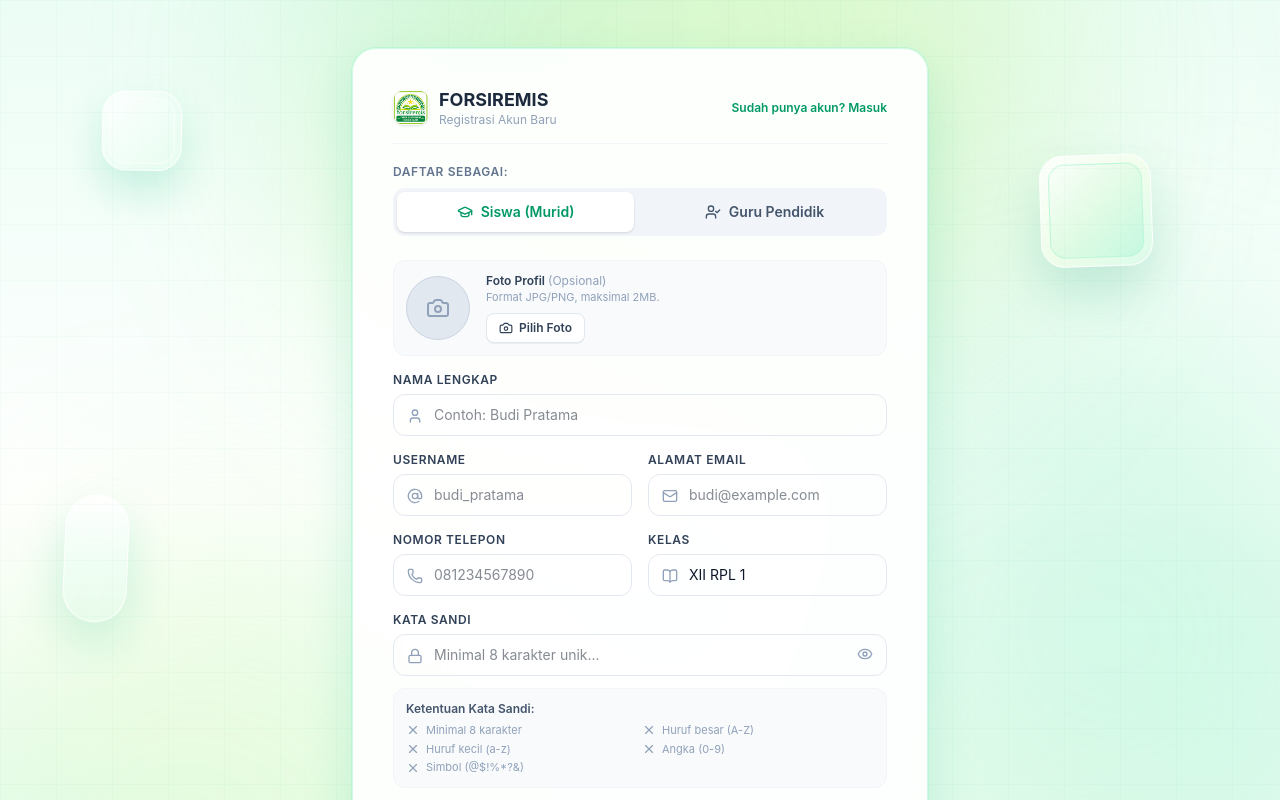
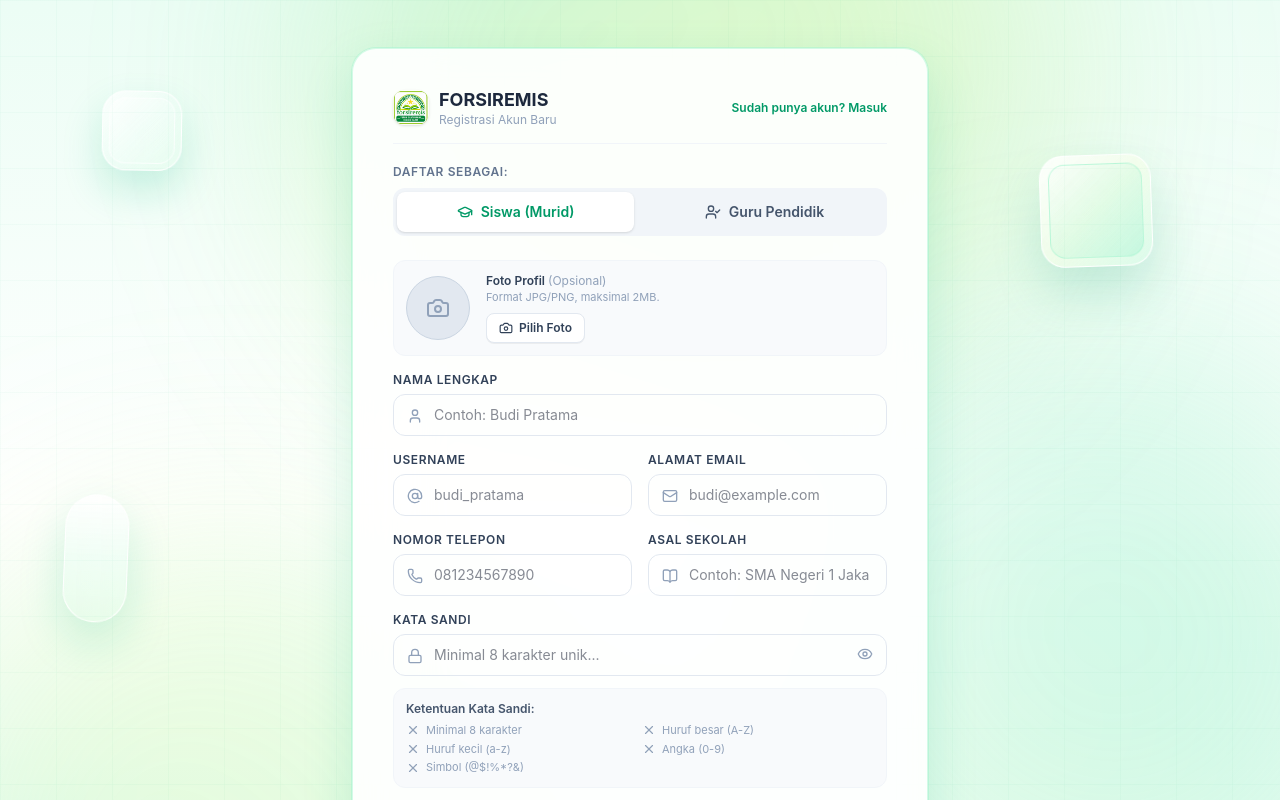
Before and after one commit to alifsurya2710/absensi-bimbel-budi-bakti, a Next.js app: page /register in a window 1280 px wide. Shown: the top 800 px of the page. Built offline with nearby package versions, Linux system fonts and the light colour scheme.

Commit message:
feat: change kelas label to Asal Sekolah across register and related views

```diff
--- a/src/app/page.tsx
+++ b/src/app/page.tsx
@@ -72,7 +72,7 @@ export default async function HomePage() {
           </h1>
 
           <p className="mt-5 text-sm sm:text-lg text-slate-600 max-w-2xl mx-auto leading-relaxed">
-            Sistem pencatatan kehadiran modern berbasis foto selfie kamera langsung, persetujuan realtime, monitoring kelas, dan rekapitulasi data Excel instan.
+            Sistem pencatatan kehadiran modern berbasis foto selfie kamera langsung, persetujuan realtime, monitoring presensi siswa &amp; guru, dan rekapitulasi data Excel instan.
           </p>
 
           <div className="mt-8 flex flex-col sm:flex-row items-center justify-center gap-4">
--- a/src/app/register/page.tsx
+++ b/src/app/register/page.tsx
@@ -35,7 +35,7 @@ export default function RegisterPage() {
   const [phone, setPhone] = useState("");
   const [password, setPassword] = useState("");
   const [showPassword, setShowPassword] = useState(false);
-  const [kelas, setKelas] = useState("XII RPL 1");
+  const [kelas, setKelas] = useState("");
   const [imagePreview, setImagePreview] = useState<string | null>(null);
 
   const fileInputRef = useRef<HTMLInputElement>(null);
@@ -330,11 +330,11 @@ export default function RegisterPage() {
               </div>
             </div>
 
-            {/* Kelas (Khusus Siswa) */}
+            {/* Asal Sekolah (Khusus Siswa) */}
             {role === "MURID" && (
               <div>
                 <label className="block text-xs font-semibold text-slate-700 uppercase tracking-wider mb-1.5">
-                  Kelas
+                  Asal Sekolah
                 </label>
                 <div className="relative">
                   <BookOpen className="w-4 h-4 text-slate-400 absolute left-3.5 top-3.5" />
@@ -344,7 +344,7 @@ export default function RegisterPage() {
                     value={kelas}
                     onChange={(e) => setKelas(e.target.value)}
                     className="w-full pl-10 pr-4 py-2.5 rounded-xl border border-slate-200 text-sm text-slate-800 focus:border-emerald-600 focus:ring-2 focus:ring-emerald-100 focus:outline-none transition"
-                    placeholder="XII RPL 1"
+                    placeholder="Contoh: SMA Negeri 1 Jakarta"
                   />
                 </div>
               </div>
--- a/src/components/AdminInputAttendanceModal.tsx
+++ b/src/components/AdminInputAttendanceModal.tsx
@@ -172,7 +172,7 @@ export default function AdminInputAttendanceModal({
             </label>
             <input
               type="text"
-              placeholder="Cari nama, username, atau kelas..."
+              placeholder="Cari nama, username, atau asal sekolah..."
               value={searchTerm}
               onChange={(e) => setSearchTerm(e.target.value)}
               className="w-full mb-2 p-2.5 text-xs rounded-xl border border-slate-200 focus:outline-none focus:border-emerald-500"
--- a/src/components/AttendanceClient.tsx
+++ b/src/components/AttendanceClient.tsx
@@ -528,7 +528,7 @@ export default function AttendanceClient({
                 @{currentUser.username || "-"} • {currentUser.email || "Tanpa email"}
               </p>
               <p className="text-xs text-emerald-200 mt-0.5">
-                {currentUser.kelas ? `Kelas: ${currentUser.kelas} • ` : ""}No. HP: {currentUser.phone || "-"}
+                {currentUser.kelas ? `Asal Sekolah: ${currentUser.kelas} • ` : ""}No. HP: {currentUser.phone || "-"}
               </p>
             </div>
           </div>
--- a/src/components/EditProfileModal.tsx
+++ b/src/components/EditProfileModal.tsx
@@ -311,11 +311,11 @@ export default function EditProfileModal({
               </div>
             </div>
 
-            {/* Kelas (Khusus Siswa/Murid) */}
+            {/* Asal Sekolah (Khusus Siswa/Murid) */}
             {user.role === "MURID" && (
               <div>
                 <label className="block text-xs font-semibold text-slate-700 uppercase tracking-wider mb-1.5">
-                  Kelas
+                  Asal Sekolah
                 </label>
                 <div className="relative">
                   <BookOpen className="w-4 h-4 text-slate-400 absolute left-3.5 top-3" />
@@ -324,7 +324,7 @@ export default function EditProfileModal({
                     value={kelas}
                     onChange={(e) => setKelas(e.target.value)}
                     className="w-full pl-10 pr-4 py-2 rounded-xl border border-slate-200 text-xs sm:text-sm text-slate-900 bg-white placeholder:text-slate-400 focus:border-emerald-600 focus:ring-2 focus:ring-emerald-100 focus:outline-none transition"
-                    placeholder="XII RPL 1"
+                    placeholder="Contoh: SMA Negeri 1 Jakarta"
                   />
                 </div>
               </div>
--- a/src/components/ParentAttendanceTable.tsx
+++ b/src/components/ParentAttendanceTable.tsx
@@ -131,7 +131,7 @@ export default function ParentAttendanceTable({
                 setSearch(e.target.value);
                 setCurrentPage(1);
               }}
-              placeholder="Cari nama orang tua, nama murid, kelas, atau no. telepon..."
+              placeholder="Cari nama orang tua, nama murid, asal sekolah, atau no. telepon..."
               className="w-full pl-10 pr-4 py-2.5 text-xs text-slate-900 bg-slate-50/70 placeholder:text-slate-400 font-medium rounded-xl border border-slate-200 focus:outline-none focus:border-emerald-600 focus:ring-1 focus:ring-emerald-600 focus:bg-white transition"
             />
           </div>
@@ -223,7 +223,7 @@ export default function ParentAttendanceTable({
                             {item.student?.name || "Murid Tidak Diketahui"}
                           </p>
                           <p className="text-[11px] text-sky-600 font-semibold">
-                            {item.student?.kelas ? `Kelas ${item.student.kelas}` : "Murid Bimbel"}
+                            {item.student?.kelas ? item.student.kelas : "Murid Bimbel"}
                           </p>
                         </div>
                       </div>
--- a/src/components/UserManagementSection.tsx
+++ b/src/components/UserManagementSection.tsx
@@ -63,7 +63,7 @@ export default function UserManagementSection({ initialUsers, currentUserRole =
     phone: "",
     password: "",
     role: "MURID" as "ADMIN" | "GURU" | "MURID",
-    kelas: "XII RPL 1",
+    kelas: "",
   });
 
   // Validasi kriteria password
@@ -114,7 +114,7 @@ export default function UserManagementSection({ initialUsers, currentUserRole =
       phone: "",
       password: "",
       role: "MURID",
-      kelas: "XII RPL 1",
+      kelas: "",
     });
     setIsModalOpen(true);
     setMessage(null);
@@ -130,7 +130,7 @@ export default function UserManagementSection({ initialUsers, currentUserRole =
       phone: user.phone || "",
       password: "", // Kosongkan jika tidak ingin ganti password
       role: (user.role === "ADMIN" ? "ADMIN" : user.role === "GURU" ? "GURU" : "MURID"),
-      kelas: user.kelas || "XII RPL 1",
+      kelas: user.kelas || "",
     });
     setIsModalOpen(true);
     setMessage(null);
@@ -381,7 +381,7 @@ export default function UserManagementSection({ initialUsers, currentUserRole =
               {isSuperadmin ? "Manajemen Data Admin, Guru, & Murid" : "Manajemen Data Murid & Guru"}
             </h3>
             <p className="text-xs text-slate-400">
-              Kelola akun, kelas, kredensial, serta pantau total pengisian presensi masing-masing role.
+              Kelola akun, asal sekolah, kredensial, serta pantau total pengisian presensi masing-masing role.
             </p>
           </div>
           <span className="text-xs font-semibold text-slate-500 bg-slate-100 px-3 py-1 rounded-full">
@@ -404,7 +404,7 @@ export default function UserManagementSection({ initialUsers, currentUserRole =
               <tr>
                 <th className="px-6 py-3.5">Nama & Username</th>
                 <th className="px-6 py-3.5">Peran (Role)</th>
-                <th className="px-6 py-3.5">Kelas</th>
+                <th className="px-6 py-3.5">Asal Sekolah</th>
                 <th className="px-6 py-3.5">Kontak</th>
                 <th className="px-6 py-3.5 text-center">Total Pengisian Presensi</th>
                 <th className="px-6 py-3.5 text-right">Aksi</th>
@@ -678,12 +678,12 @@ export default function UserManagementSection({ initialUsers, currentUserRole =
                 </div>
                 {formData.role === "MURID" && (
                   <div>
-                    <label className="block text-xs font-bold text-slate-700 mb-1">Kelas:</label>
+                    <label className="block text-xs font-bold text-slate-700 mb-1">Asal Sekolah:</label>
                     <input
                       type="text"
                       value={formData.kelas}
                       onChange={(e) => setFormData({ ...formData, kelas: e.target.value })}
-                      placeholder="XII RPL 1"
+                      placeholder="Contoh: SMA Negeri 1 Jakarta"
                       className="w-full px-3.5 py-2.5 text-xs text-slate-900 bg-white placeholder:text-slate-400 font-medium rounded-xl border border-slate-300 focus:outline-none focus:border-emerald-600 focus:ring-1 focus:ring-emerald-600"
                     />
                   </div>
```
